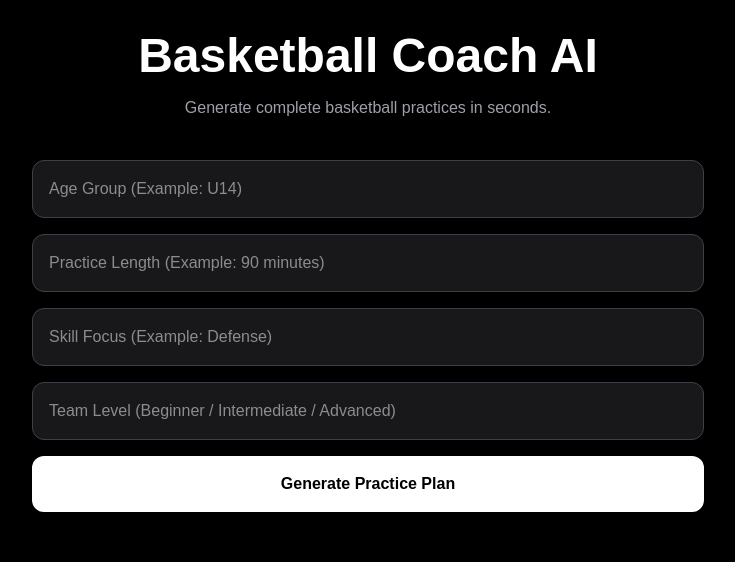
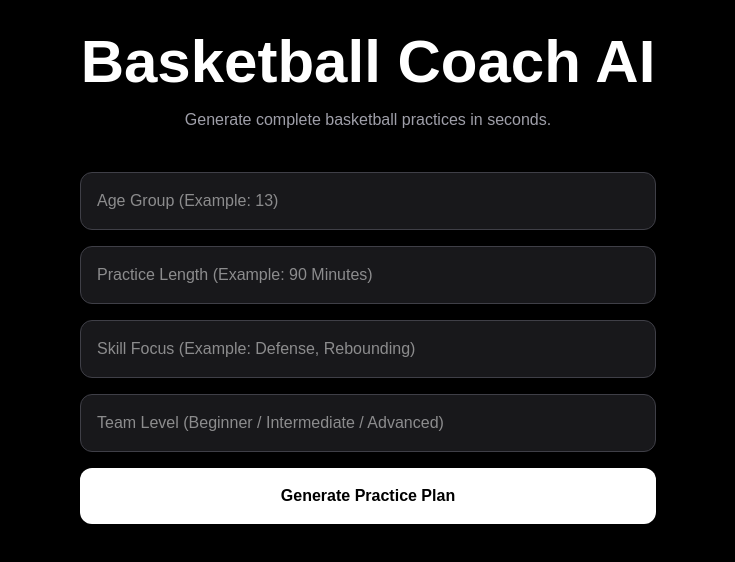
Before and after one commit to kriefmatan/tiktok-hook-generator, a Next.js app: page / in a window 1280 px wide. Shown: the top 562 px of the page, without its empty margins (272-1007 px from the left). Built offline with nearby package versions, Linux system fonts and the light colour scheme.

Commit message:
new basketball ui

```diff
--- a/app/page.tsx
+++ b/app/page.tsx
@@ -3,26 +3,23 @@
 import { useState } from "react";
 
 export default function Home() {
-  const [ageGroup, setAgeGroup] = useState("");
+  const [age, setAge] = useState("");
   const [practiceLength, setPracticeLength] = useState("");
   const [focus, setFocus] = useState("");
   const [level, setLevel] = useState("");
-  const [plan, setPlan] = useState("");
+  const [drills, setDrills] = useState<any[]>([]);
   const [loading, setLoading] = useState(false);
 
   const generatePractice = async () => {
-    if (!ageGroup || !practiceLength || !focus || !level) return;
-
     setLoading(true);
 
-    try {
     const response = await fetch("/api/generate", {
       method: "POST",
       headers: {
         "Content-Type": "application/json",
       },
       body: JSON.stringify({
-          ageGroup,
+        age,
         practiceLength,
         focus,
         level,
@@ -31,37 +28,32 @@ export default function Home() {
 
     const data = await response.json();
 
-      setPlan(data.plan);
-    } catch (error) {
-      console.error(error);
-      alert("Something went wrong");
-    }
-
+    setDrills(data.drills || []);
     setLoading(false);
   };
 
   return (
     <main className="min-h-screen bg-black text-white flex flex-col items-center p-8">
-      <h1 className="text-5xl font-bold mb-4 text-center">
+      <h1 className="text-6xl font-bold mb-4 text-center">
         Basketball Coach AI
       </h1>
 
-      <p className="text-zinc-400 mb-10 text-center max-w-2xl">
+      <p className="text-zinc-400 mb-10 text-center">
         Generate complete basketball practices in seconds.
       </p>
 
-      <div className="w-full max-w-2xl space-y-4">
+      <div className="w-full max-w-xl space-y-4">
         <input
           type="text"
-          placeholder="Age Group (Example: U14)"
-          value={ageGroup}
-          onChange={(e) => setAgeGroup(e.target.value)}
+          placeholder="Age Group (Example: 13)"
+          value={age}
+          onChange={(e) => setAge(e.target.value)}
           className="w-full p-4 rounded-xl bg-zinc-900 border border-zinc-700"
         />
 
         <input
           type="text"
-          placeholder="Practice Length (Example: 90 minutes)"
+          placeholder="Practice Length (Example: 90 Minutes)"
           value={practiceLength}
           onChange={(e) => setPracticeLength(e.target.value)}
           className="w-full p-4 rounded-xl bg-zinc-900 border border-zinc-700"
@@ -69,7 +61,7 @@ export default function Home() {
 
         <input
           type="text"
-          placeholder="Skill Focus (Example: Defense)"
+          placeholder="Skill Focus (Example: Defense, Rebounding)"
           value={focus}
           onChange={(e) => setFocus(e.target.value)}
           className="w-full p-4 rounded-xl bg-zinc-900 border border-zinc-700"
@@ -87,15 +79,36 @@ export default function Home() {
           onClick={generatePractice}
           className="w-full bg-white text-black py-4 rounded-xl font-bold hover:opacity-80 transition"
         >
-          {loading ? "Generating Practice..." : "Generate Practice Plan"}
+          {loading ? "Generating..." : "Generate Practice Plan"}
         </button>
       </div>
 
-      {plan && (
-        <div className="mt-10 w-full max-w-3xl bg-zinc-900 border border-zinc-800 rounded-2xl p-6 whitespace-pre-wrap">
-          {plan}
+      <div className="w-full max-w-3xl mt-10 space-y-4">
+        {drills.map((drill, index) => (
+          <div
+            key={index}
+            className="bg-zinc-900 border border-zinc-800 rounded-2xl p-6"
+          >
+            <div className="flex justify-between items-center mb-2">
+              <h2 className="text-2xl font-bold">
+                {drill.title}
+              </h2>
+
+              <span className="text-zinc-400">
+                {drill.duration}
+              </span>
             </div>
-      )}
+
+            <p className="text-lg mb-2">
+              {drill.drill}
+            </p>
+
+            <p className="text-sm text-zinc-400">
+              Focus: {drill.focus}
+            </p>
+          </div>
+        ))}
+      </div>
     </main>
   );
 }
```
Lines whose indentation alone changed are shown as unchanged.
